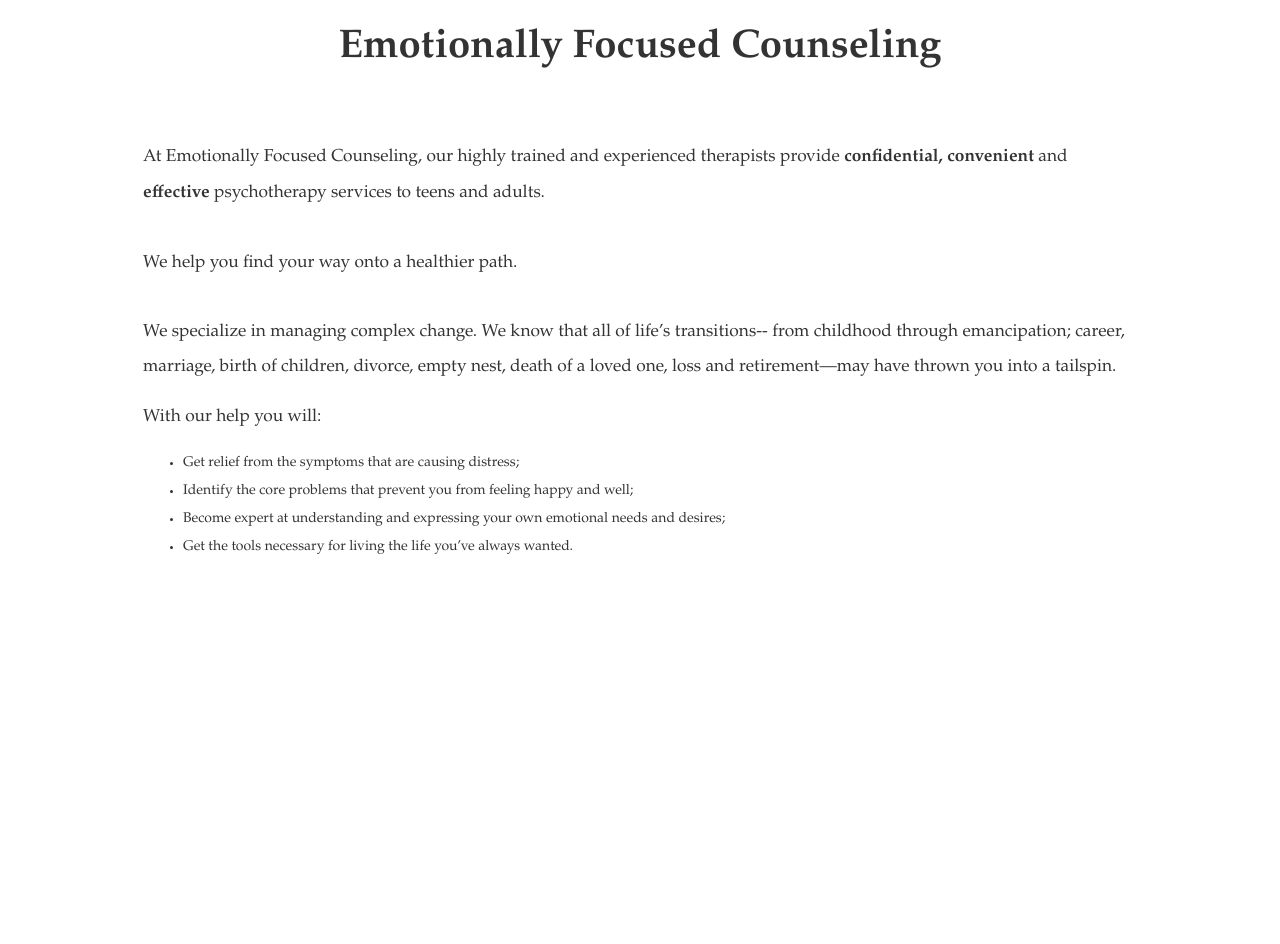
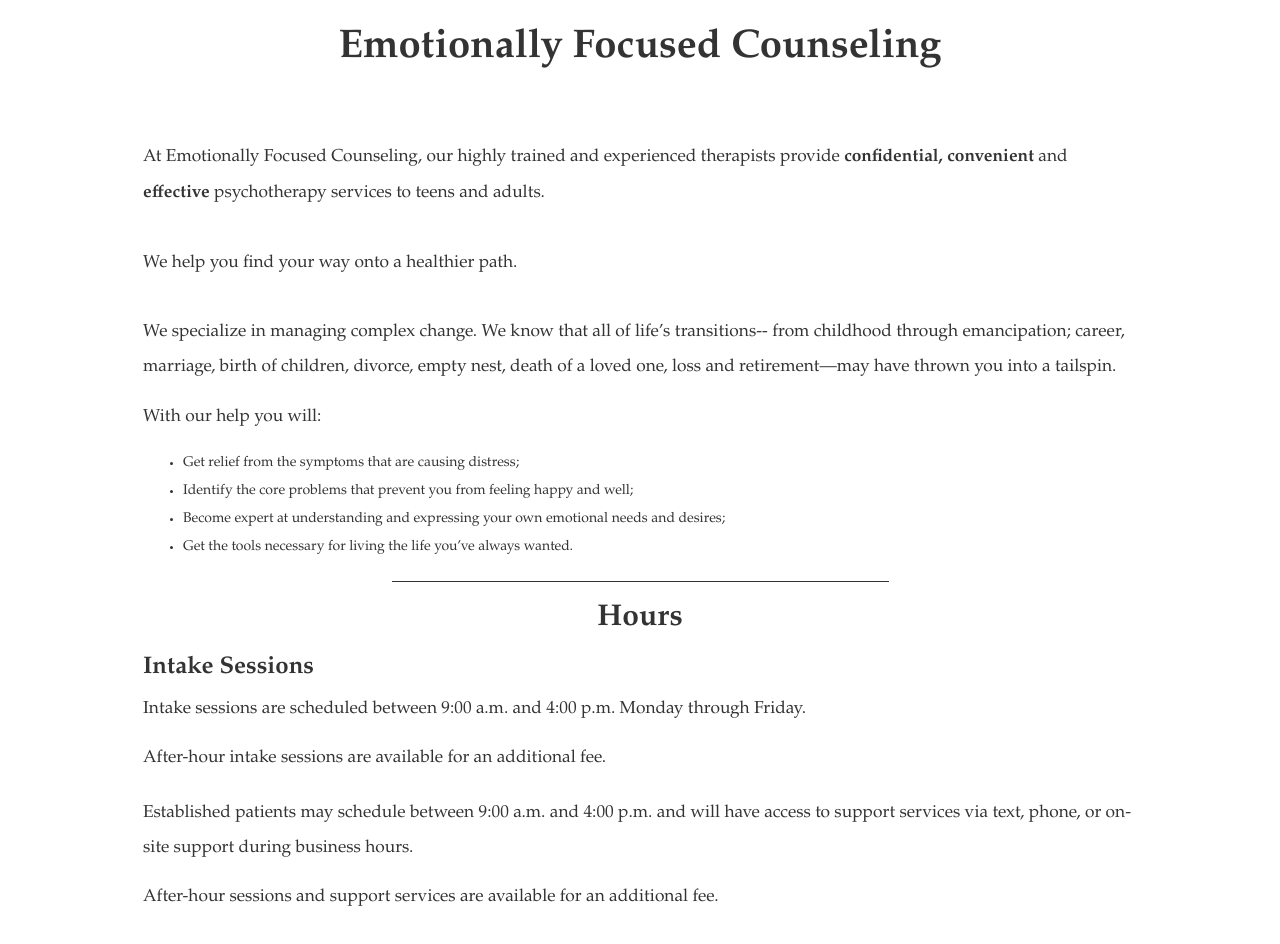
Before and after one commit to nancyhamilton/brain-health-psychotherapy, a plain HTML site: page index.html in a window 1280 px wide. Shown: the part 64-1008 px from the top of the page. Before the commit the page ends 800 px from the top, so only its background shows below. Drawn offline with nearby package versions, Linux system fonts and the light colour scheme; a script that the page names is missing.

Commit message:
Update index.html

```diff
--- a/index.html
+++ b/index.html
@@ -74,6 +74,14 @@
           <li>Become expert at understanding and expressing your own emotional needs and desires;</li>
           <li>Get the tools necessary for living the life you’ve always wanted.</li>
         </ul>
+        <hr width="50%">
+        <h2 align="center"><strong>Hours</strong></h2>
+        <h3><strong>Intake Sessions</strong></h3>
+        <p>Intake sessions are scheduled between 9:00 a.m. and 4:00 p.m. Monday through Friday.</p>
+        <p>After-hour intake sessions are available for an additional fee.</p>
+        <h3><strong></strong></h3>
+        <p>Established patients may schedule between 9:00 a.m. and 4:00 p.m. and will have access to support services via text, phone, or on-site support during business hours.</p>
+        <p>After-hour sessions and support services are available for an additional fee.</p>
     </div></div>    </div>
 
     <!-- Bootstrap core JavaScript
```
